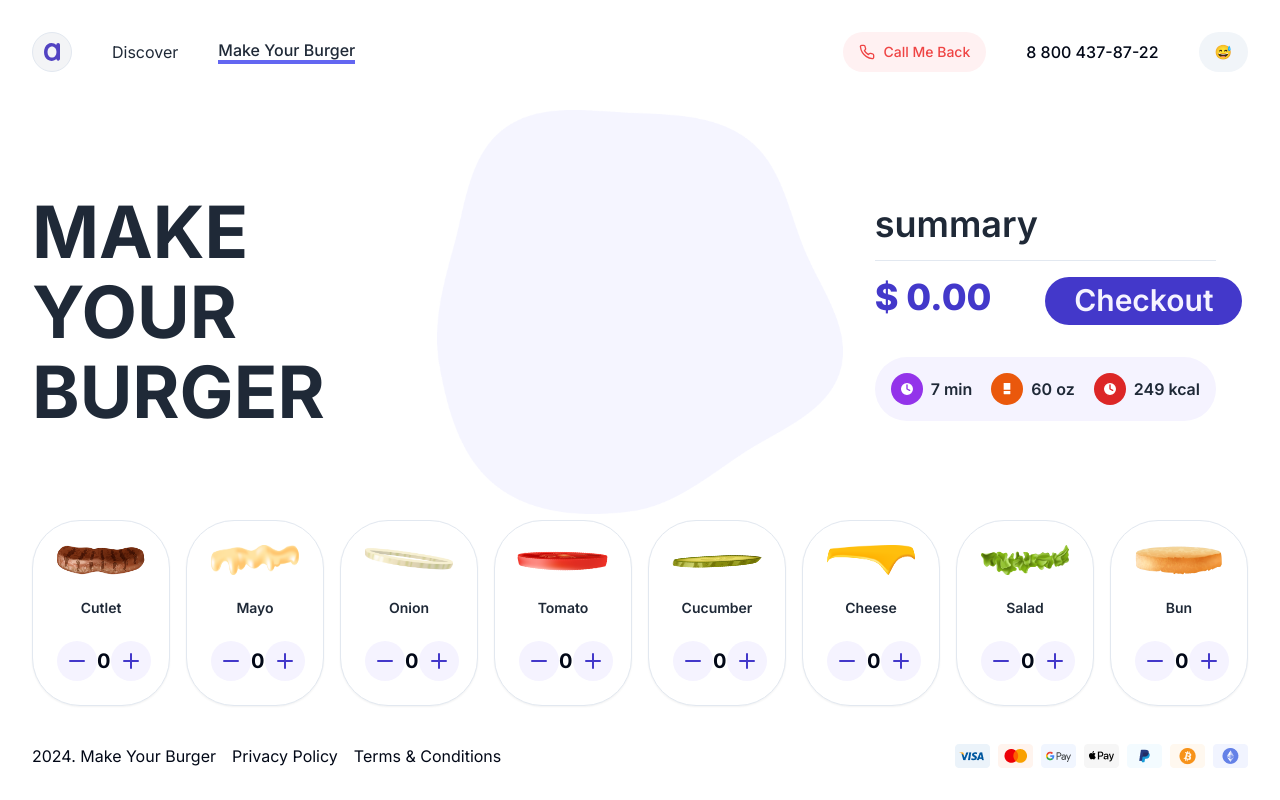
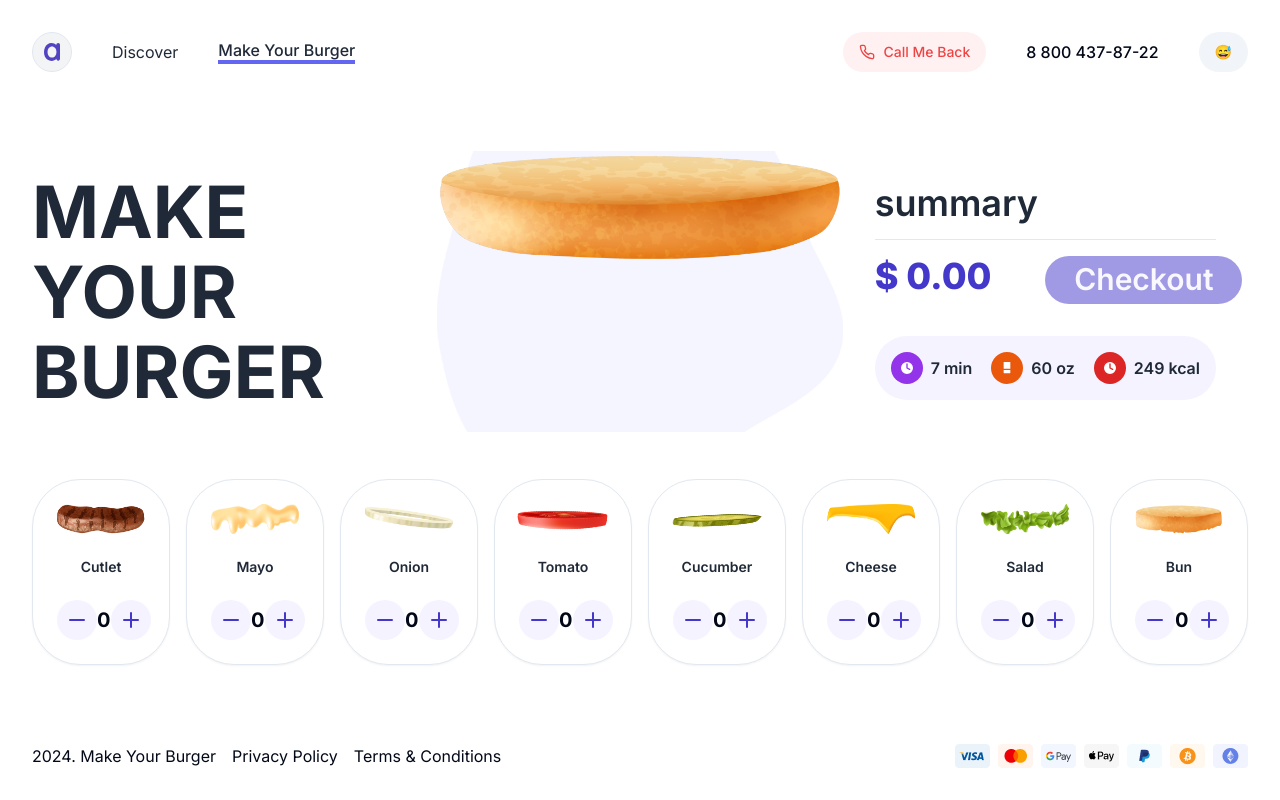
Before and after one commit to Alek30k/Make-Your-Burguer, a Next.js app: page /make in a window 1280 px wide. Built offline with nearby package versions, Linux system fonts and the light colour scheme.

Commit message:
last commit

```diff
--- a/app/(public)/make/components/burger.tsx
+++ b/app/(public)/make/components/burger.tsx
@@ -2,13 +2,15 @@ import Image from "next/image";
 
 const MakeBurger = () => {
   return (
-    <div>
-      <Image
-        src="/images/make/bg.png"
-        alt="background burger"
-        width={598}
-        height={595}
-      />
+    <div className="bg-[url('/images/make/bg.png')] h-full w-full bg-cover bg-no-repeat bg-center">
+      <div>
+        <Image
+          src="/images/make/bun.png"
+          alt="background bun"
+          width={1000}
+          height={300}
+        />
+      </div>
     </div>
   );
 };
--- a/app/(public)/make/components/cart.tsx
+++ b/app/(public)/make/components/cart.tsx
@@ -22,7 +22,10 @@ const MakeCart = ({ ingredients }: MakeCartProps) => {
         <p className="w-[197px] text-indigo-700 text-4xl font-extrabold ">
           $ {total.toFixed(2)}
         </p>
-        <Button className="text-violet-50 w-[197px] bg-indigo-700 rounded-[99px]  p-6 text-3xl font-semibold leading-tight">
+        <Button
+          className="text-violet-50 w-[197px] bg-indigo-700 rounded-[99px]  p-6 text-3xl font-semibold leading-tight"
+          disabled={total === 0}
+        >
           Checkout
         </Button>
       </div>
```
